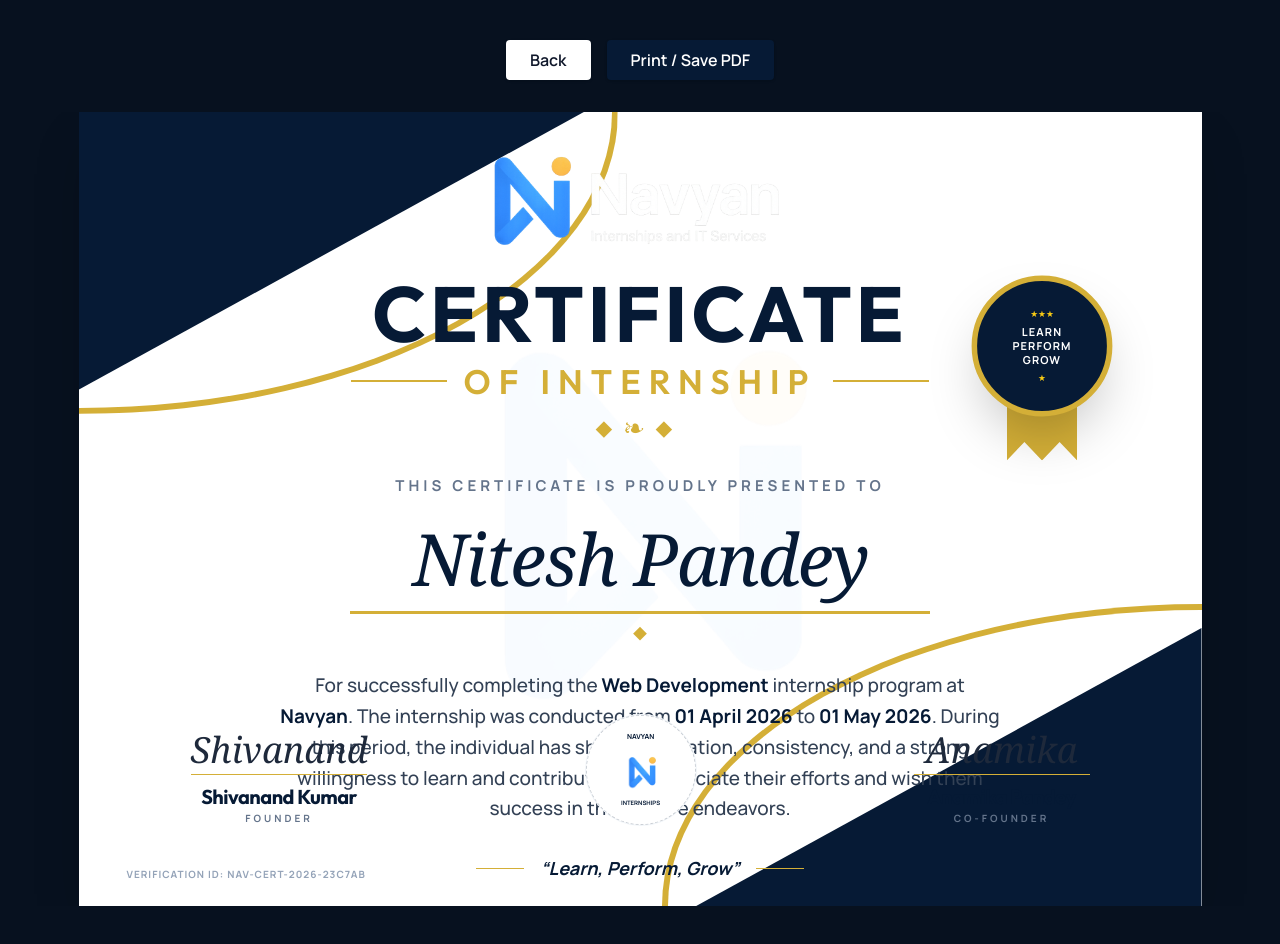
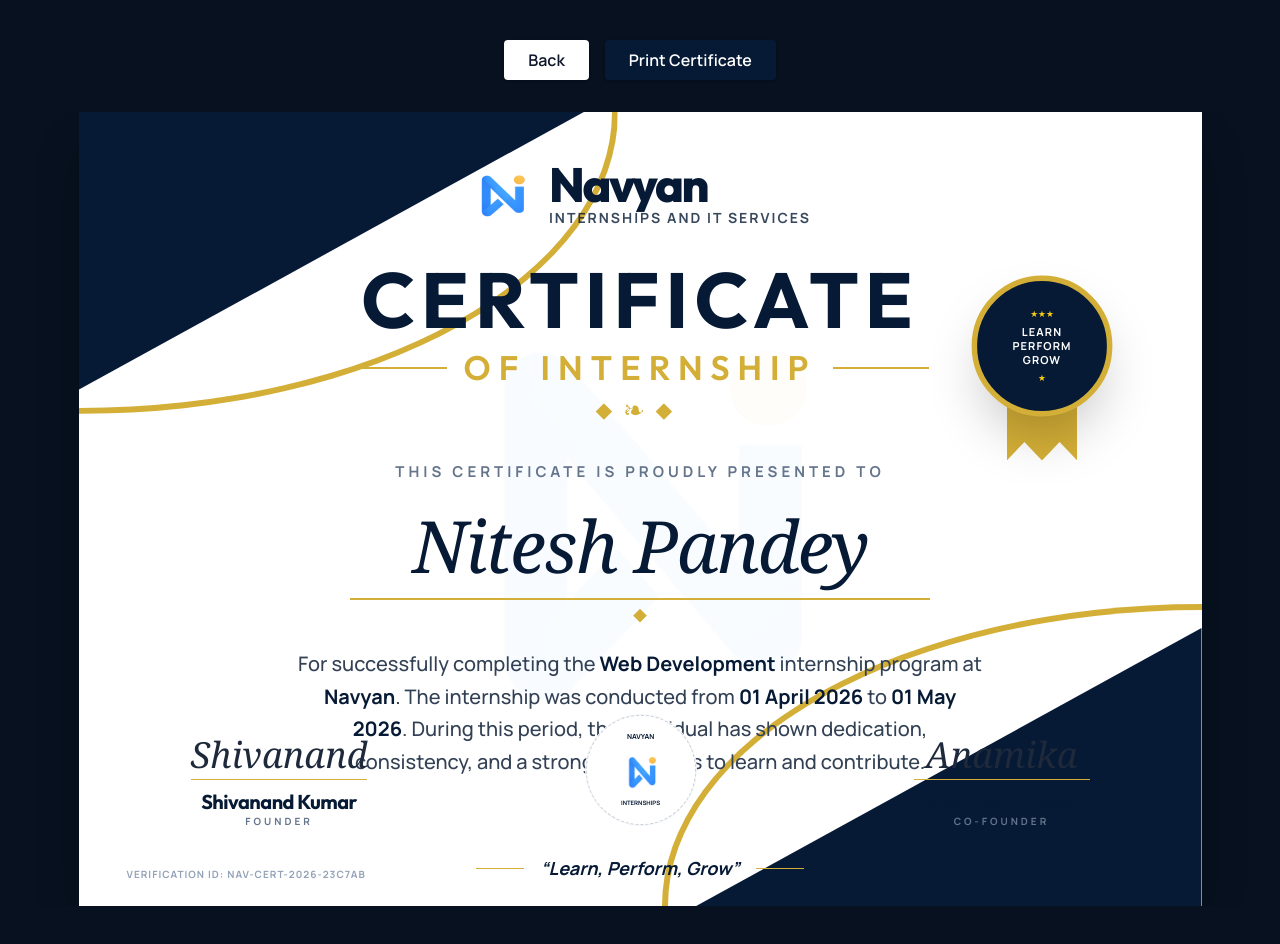
Before and after one commit to shivanand91/navyan, a React (Vite) app in the folder client/: page /documents/certificate/1 in a window 1280 px wide. Built offline with nearby package versions, Linux system fonts and the light colour scheme; no server answers.

Commit message:
offer letter and certificate designs

```diff
--- a/client/src/pages/documents/CertificatePreview.jsx
+++ b/client/src/pages/documents/CertificatePreview.jsx
@@ -1,7 +1,6 @@
 import { useEffect, useState } from "react";
 import { useParams } from "react-router-dom";
 import api from "@/lib/axios";
-import fullLogo from "@/assests/full_logo.png";
 import halfLogo from "@/assests/half_logo.png";
 
 export default function CertificatePreview() {
@@ -14,7 +13,6 @@ export default function CertificatePreview() {
         const { data } = await api.get(`/certificates/preview/${certificateId}`);
         setCertificate(data.certificate);
       } catch (err) {
-        // Fallback data for testing
         setCertificate({
           studentName: "Nitesh Pandey",
           role: "Web Development",
@@ -33,80 +31,62 @@ export default function CertificatePreview() {
     <div className="min-h-screen bg-[#07111f] py-10 px-4 print:p-0 print:bg-white">
       <DocumentToolbar />
 
-      <div className="overflow-auto print:overflow-visible">
-        {/* CERTIFICATE CONTAINER (A4 Landscape) */}
+      <div className="flex justify-center items-center overflow-auto print:block print:overflow-visible">
+        {/* CERTIFICATE CONTAINER */}
         <div
           id="certificate-content"
-          className="relative mx-auto w-[1123px] h-[794px] bg-white shadow-2xl overflow-hidden print:shadow-none"
+          className="relative mx-auto w-[1123px] h-[794px] bg-white shadow-2xl overflow-hidden print:shadow-none print:w-full print:h-full"
         >
-          {/* --- DESIGN CORNERS (Exact Reference Style) --- */}
-          <div
-            className="absolute top-0 left-0 w-[45%] h-[35%] bg-[#061a35]"
-            style={{ clipPath: 'polygon(0 0, 100% 0, 0 100%)' }}
-          />
-          <div
-            className="absolute top-0 left-0 w-[48%] h-[38%] border-r-[6px] border-b-[6px] border-[#d4af37] rounded-br-[100%]"
-            style={{ clipPath: 'polygon(0 0, 100% 0, 100% 100%, 0 100%)', background: 'transparent' }}
-          />
-
-          <div
-            className="absolute bottom-0 right-0 w-[45%] h-[35%] bg-[#061a35]"
-            style={{ clipPath: 'polygon(100% 100%, 0 100%, 100% 0)' }}
-          />
-          <div
-            className="absolute bottom-0 right-0 w-[48%] h-[38%] border-l-[6px] border-t-[6px] border-[#d4af37] rounded-tl-[100%]"
-          />
+          {/* --- CORNER DESIGN ELEMENTS --- */}
+          <div className="absolute top-0 left-0 w-[45%] h-[35%] bg-[#061a35]" style={{ clipPath: 'polygon(0 0, 100% 0, 0 100%)' }} />
+          <div className="absolute top-0 left-0 w-[48%] h-[38%] border-r-[6px] border-b-[6px] border-[#d4af37] rounded-br-[100%]" style={{ clipPath: 'polygon(0 0, 100% 0, 100% 100%, 0 100%)' }} />
+          <div className="absolute bottom-0 right-0 w-[45%] h-[35%] bg-[#061a35]" style={{ clipPath: 'polygon(100% 100%, 0 100%, 100% 0)' }} />
+          <div className="absolute bottom-0 right-0 w-[48%] h-[38%] border-l-[6px] border-t-[6px] border-[#d4af37] rounded-tl-[100%]" />
 
           {/* --- WATERMARK --- */}
-          <img
-            src={halfLogo}
-            alt=""
-            className="absolute top-1/2 left-1/2 -translate-x-1/2 -translate-y-1/2 w-[450px] opacity-[0.03] pointer-events-none"
-          />
+          <img src={halfLogo} alt="" className="absolute top-1/2 left-1/2 -translate-x-1/2 -translate-y-1/2 w-[450px] opacity-[0.03] pointer-events-none" />
 
           {/* --- CONTENT --- */}
-          <div className="relative z-10 h-full flex flex-col items-center pt-10">
-            {/* Logo */}
-            <img src={fullLogo} alt="Navyan" className="w-[300px]" />
+          <div className="relative z-10 h-full flex flex-col items-center pt-12">
+
+            {/* BRANDING HEADER (Half Logo + Text) */}
+            <div className="flex items-center gap-4">
+              <img src={halfLogo} alt="Logo" className="w-16 h-16" />
+              <div className="flex flex-col">
+                <h1 className="text-5xl font-black text-[#061a35] tracking-tighter leading-none">Navyan</h1>
+                <p className="text-sm font-bold text-[#061a35] tracking-[2px] uppercase opacity-80">Internships and IT Services</p>
+              </div>
+            </div>
 
             {/* Main Titles */}
-            <div className="text-center mt-6">
-              <h1 className="text-[78px] font-bold tracking-[4px] text-[#061a35] leading-none">
-                CERTIFICATE
-              </h1>
+            <div className="text-center mt-8">
+              <h1 className="text-[78px] font-bold tracking-[6px] text-[#061a35] leading-none">CERTIFICATE</h1>
               <div className="flex items-center justify-center gap-4 mt-1">
                 <div className="h-[2px] w-24 bg-[#d4af37]" />
-                <h2 className="text-[34px] font-semibold tracking-[8px] text-[#d4af37]">
-                  OF INTERNSHIP
-                </h2>
+                <h2 className="text-[34px] font-semibold tracking-[8px] text-[#d4af37]">OF INTERNSHIP</h2>
                 <div className="h-[2px] w-24 bg-[#d4af37]" />
               </div>
-              <div className="text-[#d4af37] text-2xl mt-1 tracking-[12px]">⬥❧⬥</div>
+              <div className="text-[#d4af37] text-2xl mt-1 tracking-[12px] leading-none">⬥❧⬥</div>
             </div>
 
             {/* Proudly Presented To */}
-            <div className="text-center mt-8">
-              <p className="text-[15px] tracking-[4px] text-slate-500 font-bold uppercase">
-                This Certificate is Proudly Presented To
-              </p>
-              <h3 className="mt-4 text-[72px] font-serif text-[#061a35] italic leading-tight">
-                {certificate.studentName}
-              </h3>
+            <div className="text-center mt-10">
+              <p className="text-[15px] tracking-[4px] text-slate-500 font-bold uppercase">This Certificate is Proudly Presented To</p>
+              <h3 className="mt-4 text-[72px] font-serif text-[#061a35] italic leading-tight">{certificate.studentName}</h3>
               <div className="h-[2.5px] w-[580px] bg-[#d4af37] mx-auto mt-2" />
-              <div className="text-[#d4af37] mt-1 text-xl">⬥</div>
+              <div className="text-[#d4af37] mt-1 text-xl leading-none">⬥</div>
             </div>
 
-            {/* Dynamic Description */}
-            <div className="max-w-3xl mx-auto mt-6 text-center px-6">
-              <p className="text-[19px] leading-relaxed text-slate-700 font-medium">
+            {/* Description */}
+            <div className="max-w-3xl mx-auto mt-6 text-center px-10">
+              <p className="text-[20px] leading-relaxed text-slate-700 font-medium">
                 For successfully completing the <span className="font-bold text-[#061a35]">{certificate.role}</span> internship program at <span className="font-bold text-[#061a35]">Navyan</span>.
                 The internship was conducted from <span className="font-bold text-[#061a35]">{certificate.startDate}</span> to <span className="font-bold text-[#061a35]">{certificate.endDate}</span>.
                 During this period, the individual has shown dedication, consistency, and a strong willingness to learn and contribute.
-                We appreciate their efforts and wish them success in their future endeavors.
               </p>
             </div>
 
-            {/* Medal/Badge (Top Right) */}
+            {/* Badge/Medal (Top Right Floating) */}
             <div className="absolute top-[170px] right-24 scale-110">
                <div className="relative flex flex-col items-center">
                   <div className="absolute top-14 w-20 h-28 flex justify-between px-2">
@@ -115,21 +95,19 @@ export default function CertificatePreview() {
                   </div>
                   <div className="w-32 h-32 rounded-full bg-[#061a35] border-[5px] border-[#d4af37] flex flex-col items-center justify-center shadow-2xl z-20">
                     <div className="text-yellow-400 text-[8px] flex gap-0.5 mb-1">★★★</div>
-                    <p className="text-white text-[10px] font-bold leading-tight text-center tracking-widest">
-                      LEARN<br/>PERFORM<br/>GROW
-                    </p>
+                    <p className="text-white text-[10px] font-bold leading-tight text-center tracking-widest">LEARN<br/>PERFORM<br/>GROW</p>
                     <div className="text-yellow-400 text-[8px] mt-1">★</div>
                   </div>
                </div>
             </div>
 
-            {/* --- FOOTER SIGNATURES --- */}
+            {/* --- SIGNATURES --- */}
             <div className="absolute bottom-20 w-full flex justify-between px-28 items-end">
               <div className="text-center">
                 <p className="font-serif italic text-4xl text-slate-800 mb-1">Shivanand</p>
                 <div className="w-44 h-[1.5px] bg-[#d4af37] mx-auto" />
                 <h4 className="mt-2 text-xl font-bold text-[#061a35]">Shivanand Kumar</h4>
-                <p className="text-[10px] font-bold tracking-[3px] text-slate-500 uppercase">Founder</p>
+                <p className="text-[10px] font-bold tracking-[3px] text-slate-500 uppercase leading-none">Founder</p>
               </div>
 
               <div className="w-28 h-28 rounded-full border border-slate-100 flex items-center justify-center p-1 bg-white relative">
@@ -145,16 +123,14 @@ export default function CertificatePreview() {
                 <p className="font-serif italic text-4xl text-slate-800 mb-1">Anamika</p>
                 <div className="w-44 h-[1.5px] bg-[#d4af37] mx-auto" />
                 <h4 className="mt-2 text-xl font-bold text-[#061a35]">Anamika Pandey</h4>
-                <p className="text-[10px] font-bold tracking-[3px] text-slate-500 uppercase">Co-Founder</p>
+                <p className="text-[10px] font-bold tracking-[3px] text-slate-500 uppercase leading-none">Co-Founder</p>
               </div>
             </div>
 
-            {/* Bottom Slogan & ID */}
+            {/* Bottom Slogan */}
             <div className="absolute bottom-6 w-full text-center flex items-center justify-center gap-4">
               <div className="h-[1px] w-12 bg-[#d4af37]" />
-              <p className="italic text-[#061a35] text-lg font-bold">
-                “Learn, Perform, Grow”
-              </p>
+              <p className="italic text-[#061a35] text-lg font-bold">“Learn, Perform, Grow”</p>
               <div className="h-[1px] w-12 bg-[#d4af37]" />
             </div>
 
@@ -167,9 +143,22 @@ export default function CertificatePreview() {
 
       <style dangerouslySetInnerHTML={{ __html: `
         @media print {
-          body { background: white !important; -webkit-print-color-adjust: exact; }
+          @page {
+            size: A4 landscape;
+            margin: 0;
+          }
+          body {
+            background: white !important;
+            -webkit-print-color-adjust: exact;
+          }
           .print\\:hidden { display: none !important; }
-          @page { size: A4 landscape; margin: 0; }
+          #certificate-content {
+            width: 100vw !important;
+            height: 100vh !important;
+            border: none !important;
+            margin: 0 !important;
+            padding: 0 !important;
+          }
         }
       `}} />
     </div>
@@ -179,18 +168,8 @@ export default function CertificatePreview() {
 function DocumentToolbar() {
   return (
     <div className="flex justify-center gap-4 mb-8 print:hidden">
-      <button
-        onClick={() => window.history.back()}
-        className="px-6 py-2 rounded bg-white text-slate-900 font-semibold shadow hover:bg-slate-100 transition"
-      >
-        Back
-      </button>
-      <button
-        onClick={() => window.print()}
-        className="px-6 py-2 rounded bg-[#061a35] text-white font-semibold shadow hover:bg-slate-800 transition"
-      >
-        Print / Save PDF
-      </button>
+      <button onClick={() => window.history.back()} className="px-6 py-2 rounded bg-white text-slate-900 font-semibold shadow hover:bg-slate-100 transition">Back</button>
+      <button onClick={() => window.print()} className="px-6 py-2 rounded bg-[#061a35] text-white font-semibold shadow hover:bg-slate-800 transition">Print Certificate</button>
     </div>
   );
 }
```
